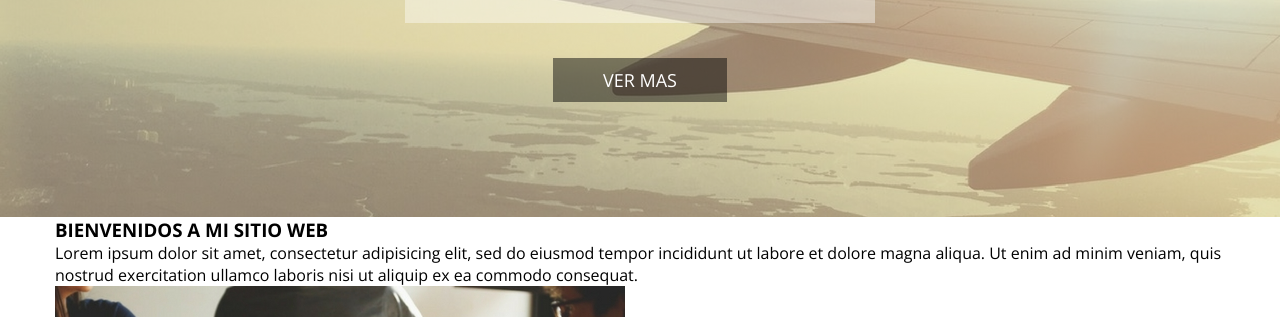
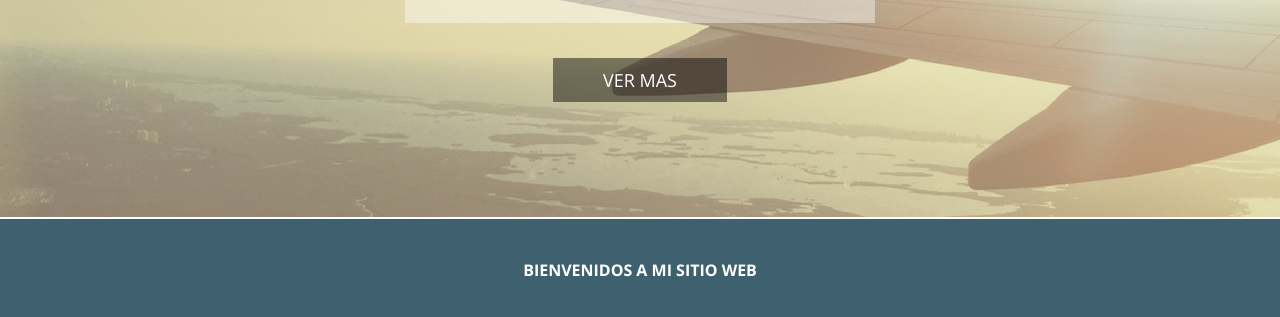
Before and after one commit to Squarejuggernaut/ProjectChreana, a plain HTML site: page index.html in a window 1280 px wide. Shown: the part 483-800 px from the top of the page. Drawn offline with nearby package versions, Linux system fonts and the light colour scheme.

Commit message:
Se agregan Estilos para la sección de bienvenida

```diff
--- a/estilos/estilos.css
+++ b/estilos/estilos.css
@@ -102,3 +102,28 @@ header {
   background-color: #00000078;
   margin-top: 35px;
 }
+
+ /* Fin Banner */
+
+ /* Seccion de Bienvenida */
+ .bienvenida {
+   width: 100%;
+   background-color: #3E606F;
+   margin-top: 2px;
+   color: #ffffff;
+   text-align: center;
+ }
+
+.bienvenida h3 {
+  font-size: 16px;
+  padding-top: 40px;
+  padding-bottom: 35px;
+}
+
+.bienvenida p {
+  font-size: 16px;
+  padding-bottom: 35px;
+  line-height: 1.7em;
+  max-width: 370px;
+  margin: 0 auto;
+}
```
